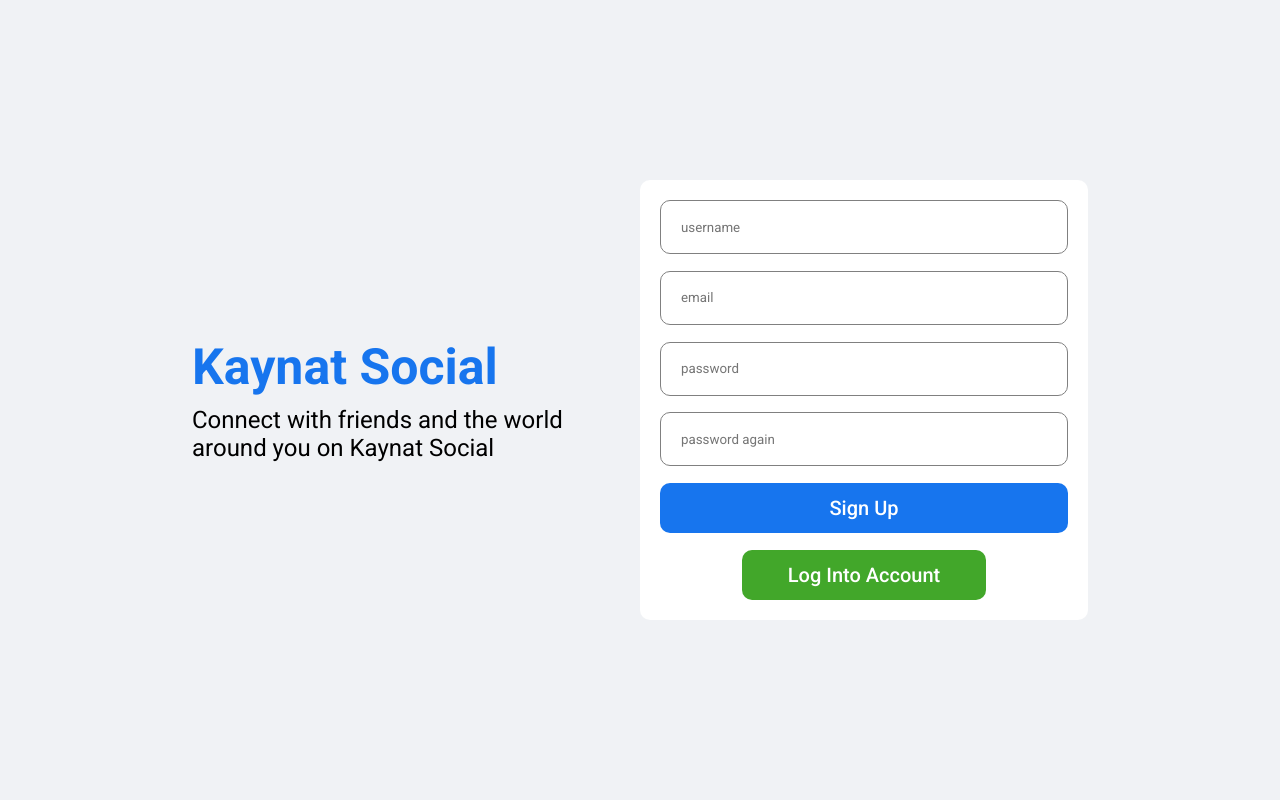
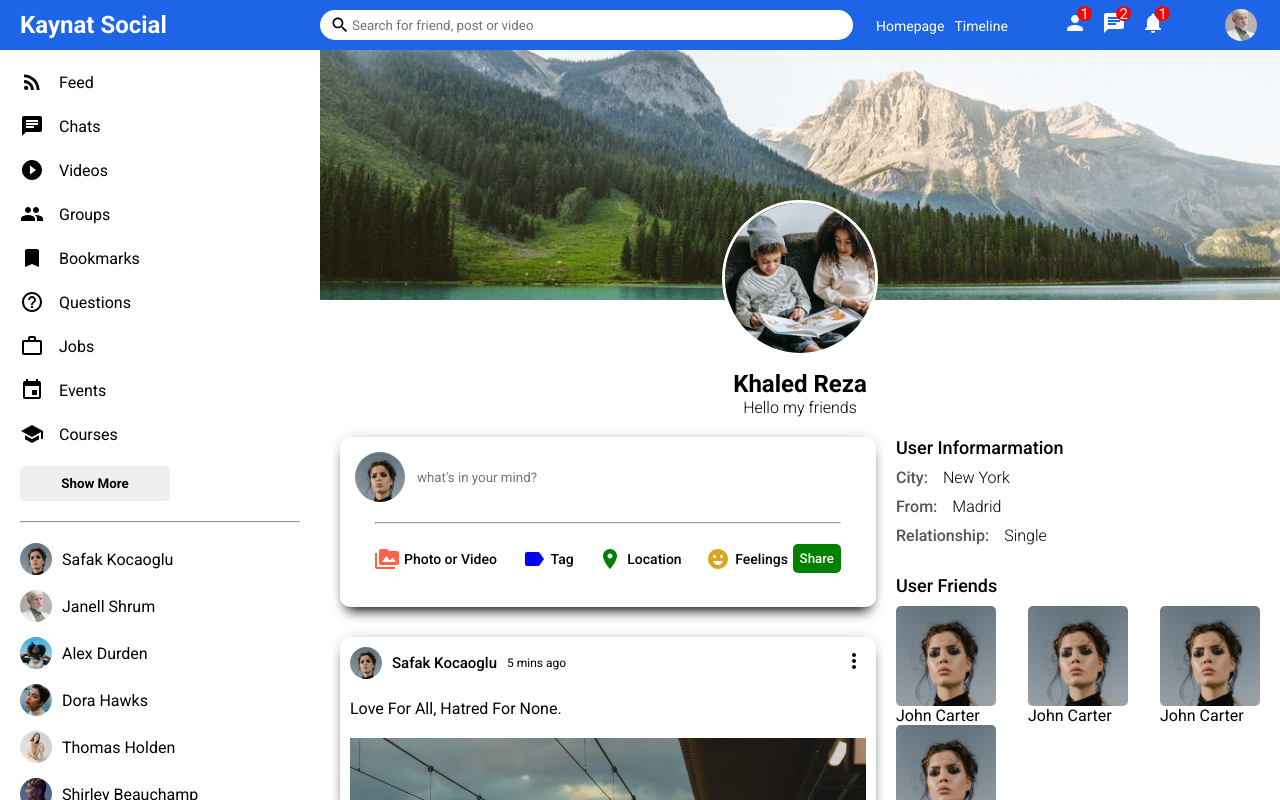
Before and after one commit to khaledtudce/socialmediaLama, a React (Create React App) app: page / in a window 1280 px wide. Shown: the top 800 px of the page. Built offline with nearby package versions, Linux system fonts and the light colour scheme.

Commit message:
added Rest Api initial file setup

```diff
--- /dev/null
+++ b/rest_api/index.js
@@ -0,0 +1,6 @@
+const express = require("express");
+const app = express();
+
+app.listen(8800, () => {
+  console.log("Backend server is ready");
+});
--- a/src/App.js
+++ b/src/App.js
@@ -4,7 +4,7 @@ import Profile from "./pages/profile/Profile";
 import Register from "./pages/register/Register";
 
 function App() {
-  return <Register />;
+  return <Profile />;
 }
 
 export default App;
```
Also changed, not shown: rest_api/package.json (added, +19 -0 lines), 2 other files (tests, documents, lock files or other folders).
